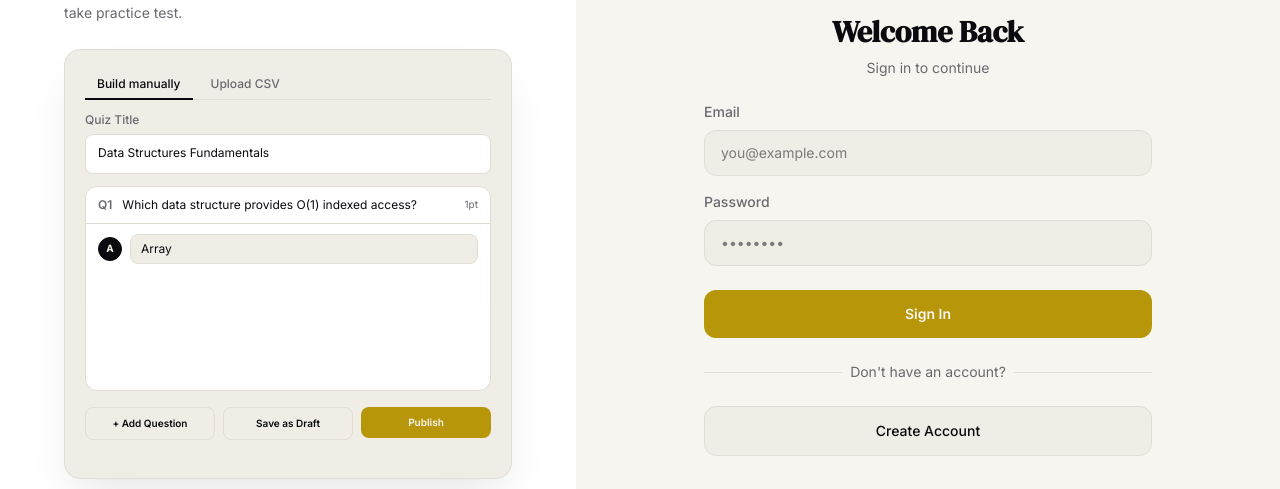
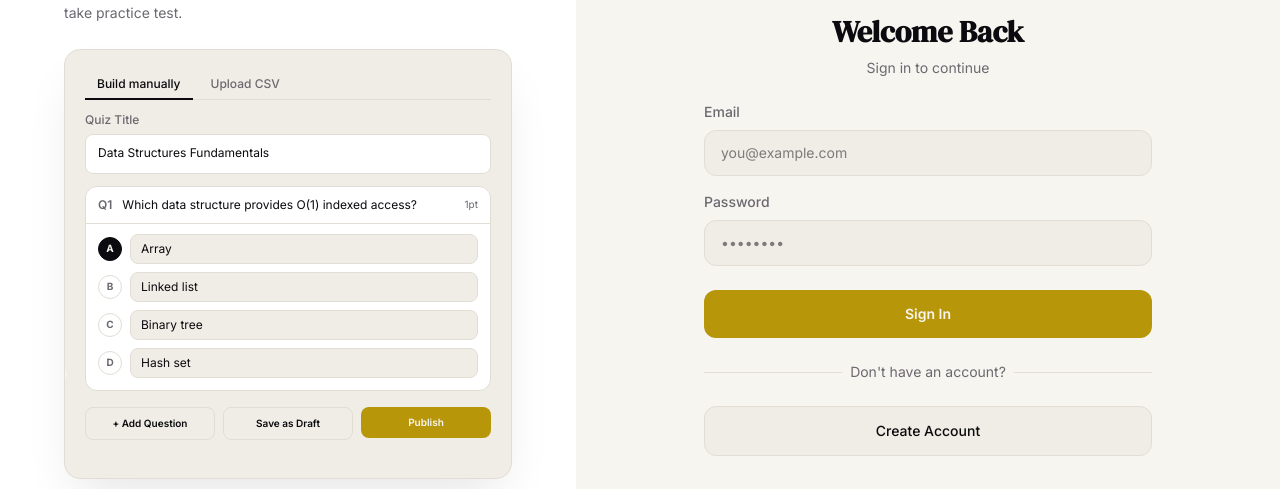
Before and after one commit to Truella/prep, a Next.js app: page /auth in a window 1280 px wide. Shown: the part 201-690 px from the top of the page. Built offline with nearby package versions, Linux system fonts and the light colour scheme; no server answers.

Commit message:
feat(quiz): adjust typing rate and animation durations for improved user experience

```diff
--- a/src/features/auth/components/QuizBuildMock.tsx
+++ b/src/features/auth/components/QuizBuildMock.tsx
@@ -295,18 +295,19 @@ export default function QuizBuildMock() {
   }, [isVisible, phase, reducedMotion]);
 
   const successPhase = QUIZ_BUILD_PHASE_DURATIONS.length - 1;
+  const showingSuccess = reducedMotion || phase === successPhase;
   return (
     <div ref={containerRef} className="w-full max-w-md">
       <div className="relative min-h-[430px] overflow-hidden rounded-2xl border border-border bg-surface-raised p-5 shadow-2xl shadow-black/10">
         <AnimatePresence mode="wait">
           <motion.div
-            key={reducedMotion ? "static" : phase}
+            key={showingSuccess ? "success" : "builder"}
             initial={{ opacity: 0 }}
             animate={{ opacity: 1 }}
             exit={{ opacity: 0 }}
             transition={{ duration: 0.3 }}
           >
-            {reducedMotion || phase === successPhase ? <SuccessState /> : <BuilderState phase={phase} />}
+            {showingSuccess ? <SuccessState /> : <BuilderState phase={phase} />}
           </motion.div>
         </AnimatePresence>
       </div>
--- a/src/features/auth/constants/quizBuildMock.ts
+++ b/src/features/auth/constants/quizBuildMock.ts
@@ -1,11 +1,12 @@
-export const TYPING_RATE_MS = 55;
+export const TYPING_RATE_MS = 40;
 export const TYPING_SETTLE_MS = 300;
 export const OPTION_STAGGER_MS = 400;
 export const OPTION_FADE_MS = 250;
 export const OPTION_SETTLE_MS = 300;
 export const CLICK_TRAVEL_MS = 600;
 export const CLICK_PRESS_MS = 200;
-export const COLLAPSED_CARD_HOLD_MS = 400;
+export const COLLAPSED_CARD_HOLD_MS = 800;
+export const PUBLISH_SETTLE_MS = 400;
 export const SUCCESS_HOLD_MS = 2000;
 
 export const QUIZ_BUILD_MOCK = {
@@ -26,7 +27,7 @@ export const QUIZ_BUILD_PHASE_DURATIONS = [
   (QUIZ_BUILD_MOCK.options.length - 1) * OPTION_STAGGER_MS +
     OPTION_FADE_MS +
     OPTION_SETTLE_MS,
-  CLICK_TRAVEL_MS + CLICK_PRESS_MS,
+  CLICK_TRAVEL_MS + CLICK_PRESS_MS + PUBLISH_SETTLE_MS,
   OPTION_FADE_MS + COLLAPSED_CARD_HOLD_MS,
   CLICK_TRAVEL_MS + CLICK_PRESS_MS,
   SUCCESS_HOLD_MS,
```
